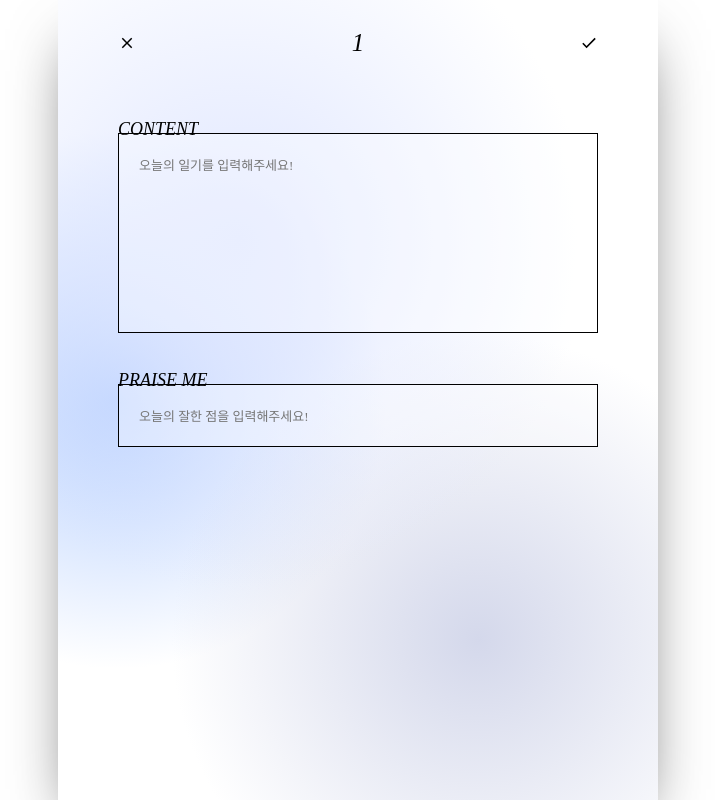
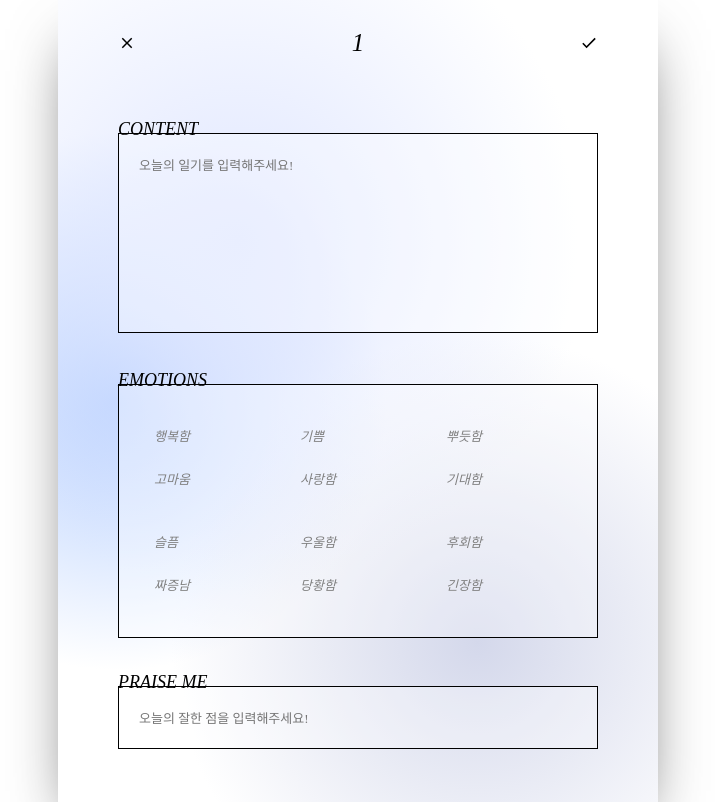
Before and after one commit to DigitalDiaryOrg/Diary, a Next.js app in the folder Front/: page /diary/edit/1 in a window 1280 px wide. Shown: the whole page, without its empty margins (282-997 px from the left). Built offline with nearby package versions, Linux system fonts and the light colour scheme; a web font is replaced by a local one.

Commit message:
feat: diaryEditer - emotion

```diff
--- a/Front/src/app/diary/edit/[id]/page.tsx
+++ b/Front/src/app/diary/edit/[id]/page.tsx
@@ -5,6 +5,7 @@ import header from "../../../../styles/app/header.module.css";
 import { IoMdClose, IoMdCheckmark } from "react-icons/io";
 
 import EditText from "../../../../components/diaryEditer/editText";
+import EditEmotion from "../../../../components/diaryEditer/editEmotion";
 
 import { useState, useEffect } from "react";
 import { useRouter } from "next/navigation";
@@ -62,6 +63,7 @@ export default function DiaryEdit({ params: { id } }: DateParms) {
           placeholder={"오늘의 일기를 입력해주세요!"}
           minHeight={200}
         />
+        <EditEmotion emotion={emotion} setEmotion={setEmotion} />
         <EditText
           title={"PRAISE ME"}
           content={praise}
--- /dev/null
+++ b/Front/src/components/diaryEditer/editEmotion.tsx
@@ -0,0 +1,67 @@
+"use client";
+
+import styles from "../../styles/components/diaryEditer/editEmotion.module.css";
+import box from "../../styles/components/diaryEditer/editBox.module.css";
+
+import { happyList, sadList } from "./emotionList";
+
+import { useCallback } from "react";
+
+interface EditEmotionsProps {
+  emotion: string[];
+  setEmotion: React.Dispatch<React.SetStateAction<string[]>>;
+}
+
+export default function EditEmotion({
+  emotion,
+  setEmotion,
+}: EditEmotionsProps) {
+  const handleAddEmotion = useCallback(
+    (name: string) => {
+      setEmotion((prevEmotions) => {
+        if (prevEmotions.includes(name)) {
+          return prevEmotions.filter((emotion) => emotion !== name);
+        } else {
+          return [...prevEmotions, name];
+        }
+      });
+    },
+    [setEmotion]
+  );
+
+  return (
+    <>
+      <div className={box.container}>
+        <p className={box.title}>EMOTIONS</p>
+        <div className={styles.container}>
+          <div className={styles.list}>
+            {happyList.map((name, index) => (
+              <div
+                key={index}
+                className={`${styles.item} ${
+                  emotion.includes(name) ? styles.selected : ""
+                }`}
+                onClick={() => handleAddEmotion(name)}
+              >
+                {name}
+              </div>
+            ))}
+          </div>
+          <div className={styles.list}>
+            {sadList.map((name, index) => (
+              <div
+                key={index}
+                className={`${styles.item} ${
+                  emotion.includes(name) ? styles.selected : ""
+                }`}
+                onClick={() => handleAddEmotion(name)}
+              >
+                {name}
+              </div>
+            ))}
+          </div>
+        </div>
+      </div>
+    </>
+  );
+}
--- /dev/null
+++ b/Front/src/components/diaryEditer/emotionList.tsx
@@ -0,0 +1,17 @@
+export const happyList = [
+  "행복함",
+  "기쁨",
+  "뿌듯함",
+  "고마움",
+  "사랑함",
+  "기대함",
+];
+
+export const sadList = [
+  "슬픔",
+  "우울함",
+  "후회함",
+  "짜증남",
+  "당황함",
+  "긴장함",
+];
--- /dev/null
+++ b/Front/src/styles/components/diaryEditer/editEmotion.module.css
@@ -0,0 +1,30 @@
+.container {
+  border: 1px solid black;
+  background-color: var(--color-transparent-white);
+  padding: 20px;
+}
+
+.list {
+  font-size: var(--font-small);
+  font-style: italic;
+  display: grid;
+  grid-template-columns: repeat(3, 1fr);
+  padding: 10px 0;
+}
+
+.item {
+  padding: 15px;
+  color: gray;
+}
+
+.item:hover {
+  cursor: pointer;
+}
+
+.selected {
+  color: black;
+  font-family: var(--font-Macho);
+  font-style: italic;
+  text-decoration: underline;
+  text-underline-offset: 3px;
+}
```
